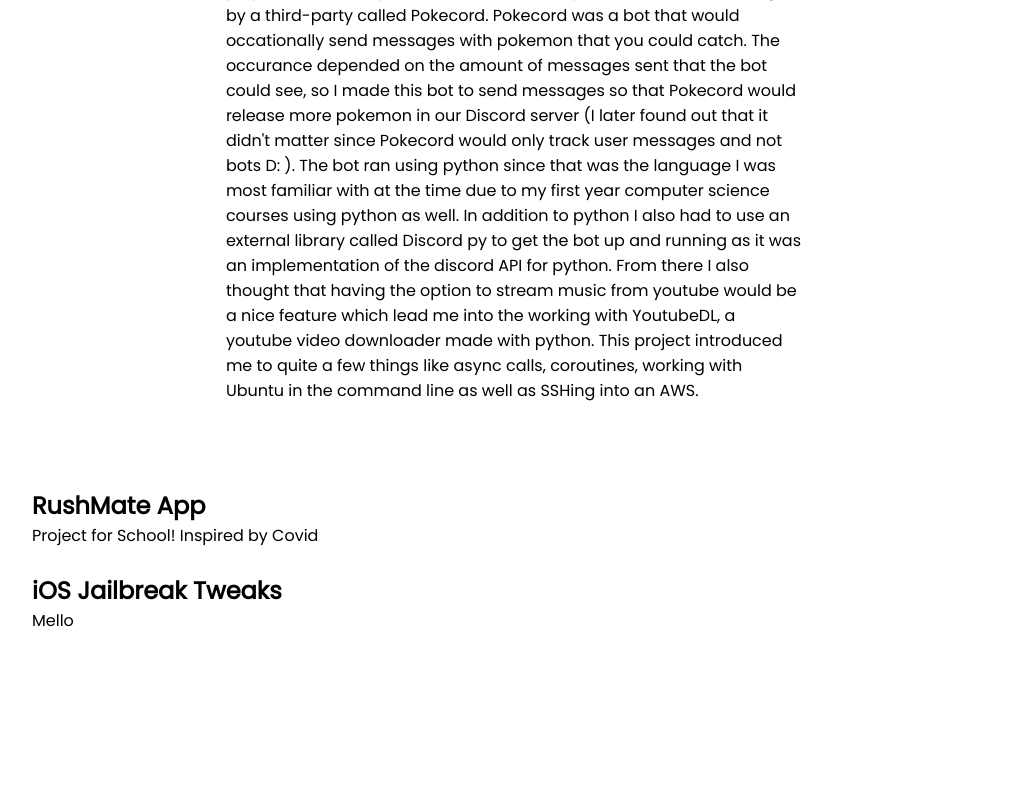
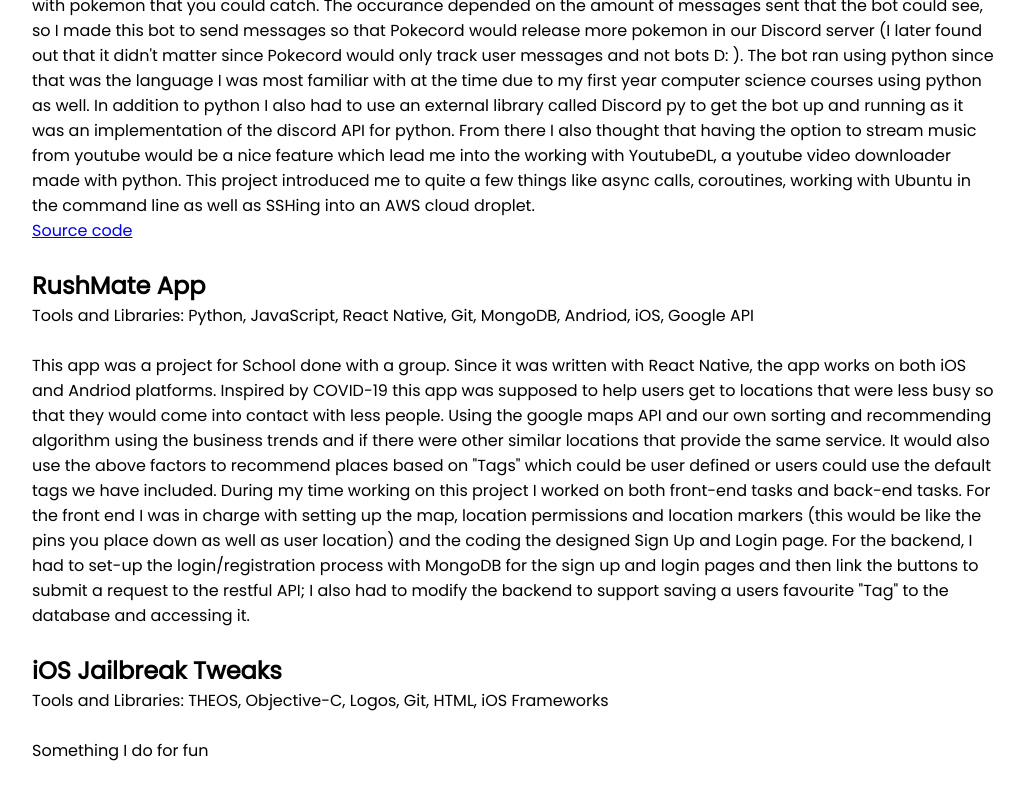
Before and after one commit to jrdn-l/website, a React (Create React App) app: page /software in a window 1280 px wide. Shown: the part 322-1122 px from the top of the page, without its empty margins (126-1150 px from the left). Before the commit the page ends 1040 px from the top, so only its background shows below. Built offline with nearby package versions, Linux system fonts and the light colour scheme.

Commit message:
More info filling!

```diff
--- a/src/components/Software.js
+++ b/src/components/Software.js
@@ -7,9 +7,11 @@
                 Here you can learn more about the software projects
                 that I have worked on.
             </p>
+            <br />
+            <div>
+                <h2>Discord Bot</h2>
+                <p>Tools and Libraries: Python, Discord py, YoutubeDL, Git</p>
                 <br/>
-            <div className='txtcontainer'>
-            <h2>Discord Bot</h2>
                 <p>This was a bot I made in my first year of univeristy. I initially started this
                     project because my friends and I were really into another bot managed by a third-party called
                     Pokecord. Pokecord was a bot that would occationally send messages with pokemon that you could catch.
@@ -21,16 +23,36 @@
                     In addition to python I also had to use an external library called Discord py to get the bot up and running
                     as it was an implementation of the discord API for python. From there I also thought that having the option to stream music from youtube
                     would be a nice feature which lead me into the working with YoutubeDL, a youtube video downloader made with python.
-                This project introduced me to quite a few things like async calls, coroutines, working with Ubuntu in the command line as well as SSHing into an AWS.
+                    This project introduced me to quite a few things like async calls, coroutines, working with Ubuntu in the command line as well as SSHing into an AWS cloud droplet.
                 </p>
+                <a href='https://github.com/jrdn-l/mydiscordbot'>Source code</a>
+
+            </div>
+            <br />
+            <div>
+                <h2>RushMate App</h2>
+                <p>Tools and Libraries: Python, JavaScript, React Native, Git, MongoDB, Andriod, iOS, Google API</p>
                 <br/>
+                <p>This app was a project for School done with a group. Since it was written with React Native, the app works on both
+                    iOS and Andriod platforms. Inspired by COVID-19 this app was supposed to help users get to locations that were
+                    less busy so that they would come into contact with less people.
+                    Using the google maps API and our own sorting and recommending algorithm using the business trends and
+                    if there were other similar locations that provide the same service. It would also use the above factors to recommend places based on "Tags"
+                    which could be user defined or users could use the default tags we have included.
+                    During my time working on this project I worked on both front-end tasks and back-end tasks.
+                    For the front end I was in charge with setting up the map, location permissions and location markers (this would be like the pins you place down as well as user location) and the
+                    coding the designed Sign Up and Login page. For the backend, I had to set-up the login/registration process with MongoDB for the sign up and login pages and then link the buttons
+                    to submit a request to the restful API; I also had to modify the backend to support saving a users favourite "Tag" to the database and accessing it.
+                </p>
+                <br />
             </div>
-            <h2>RushMate App</h2>
-            <p>Project for School! Inspired by Covid</p>
+            <div>
+                <h2>iOS Jailbreak Tweaks</h2>
+                <p>Tools and Libraries: THEOS, Objective-C, Logos, Git, HTML, iOS Frameworks</p>
                 <br/>
-            <h2>iOS Jailbreak Tweaks</h2>
-            <p>Mello</p>
-            <br/>
+                <p>Something I do for fun</p>
+            </div>
+            <br />
         </div>
     )
 }
--- a/src/index.css
+++ b/src/index.css
@@ -20,7 +20,6 @@
 }
 
 .txtcontainer {
-  max-width: 66%;
   margin: 30px auto;
   overflow: auto;
   min-height: 300px;
```
Lines whose indentation alone changed are shown as unchanged.
